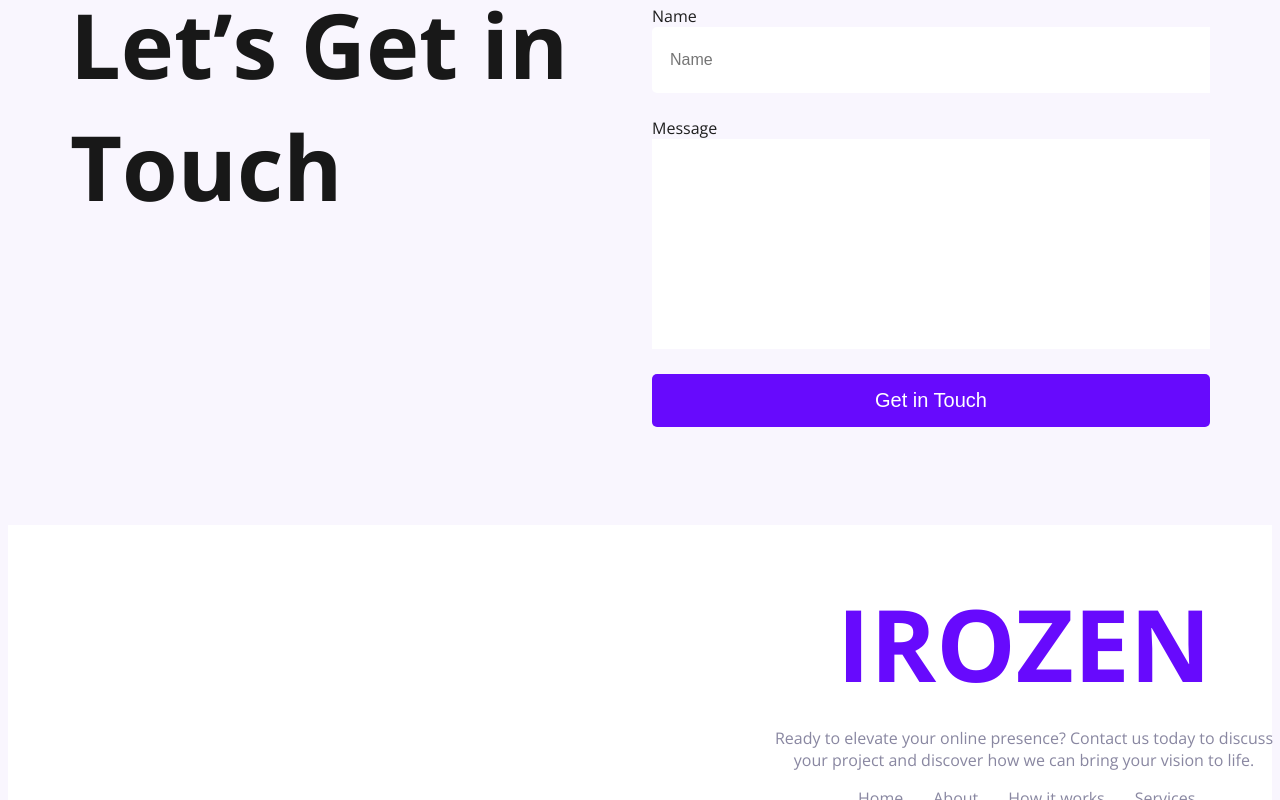
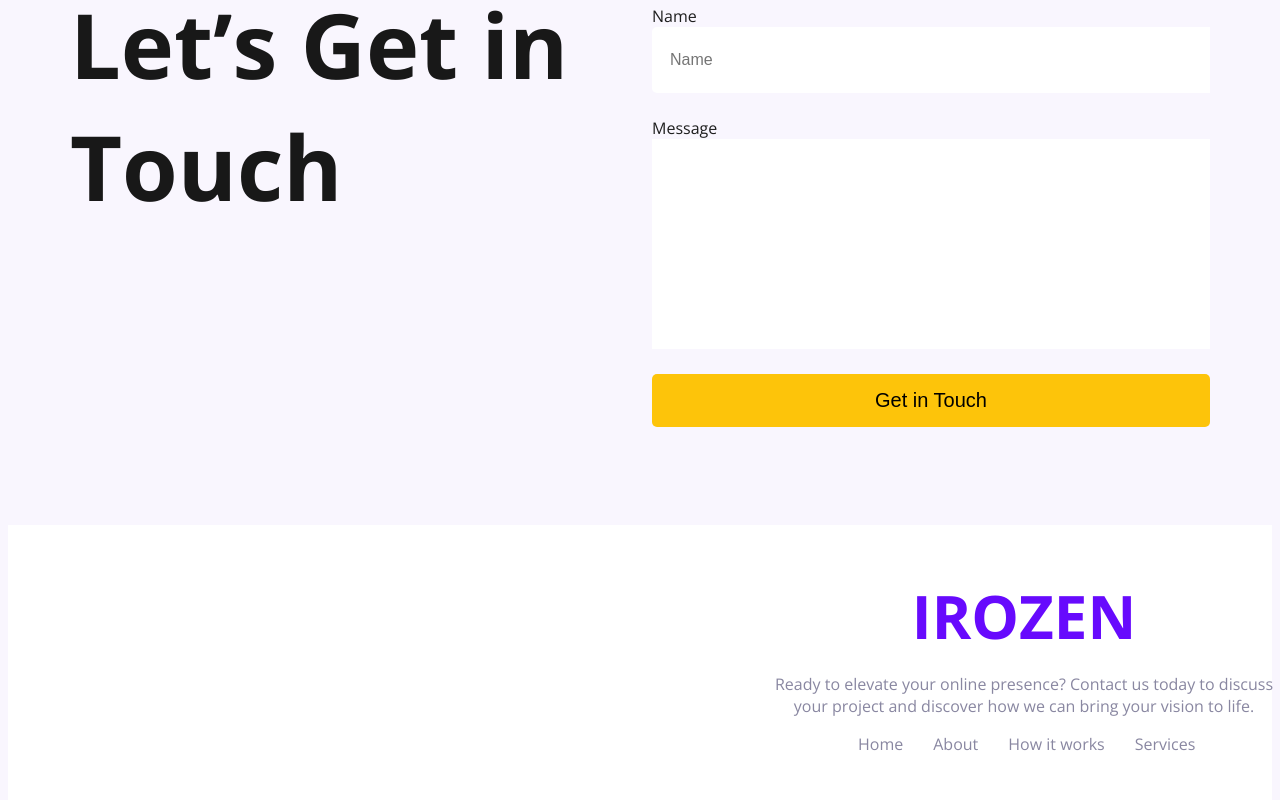
Before and after one commit to EliyasMiah/assignmentOne, a plain HTML site: page index.html in a window 1280 px wide. In both pictures the pointer is over the button "Get in Touch". Shown: the part 3150-3950 px from the top of the page. Drawn offline with nearby package versions, Linux system fonts and the light colour scheme.

Commit message:
hover efect  added

```diff
--- a/Styles/AssignmentOne.css
+++ b/Styles/AssignmentOne.css
@@ -264,6 +264,16 @@ form .btn-design{
     border-radius: 5px;
     width: 100%;
 }
+form .btn-design:hover{
+   background-color: #fdc40a;
+    border: none;
+    color: black;
+    padding: 15px 30px;
+    font-size: 20px;
+    cursor: pointer;
+    border-radius: 5px;
+    width: 100%;
+}
 /* footer style */
 footer{
     width: 100%;
@@ -277,7 +287,7 @@ footer{
     padding: 50px;
 }
 .footer-heading{
-    font-size: 100px;
+    font-size: 60px;
     color: #670afd;
     margin: 0 auto;
 }
```
